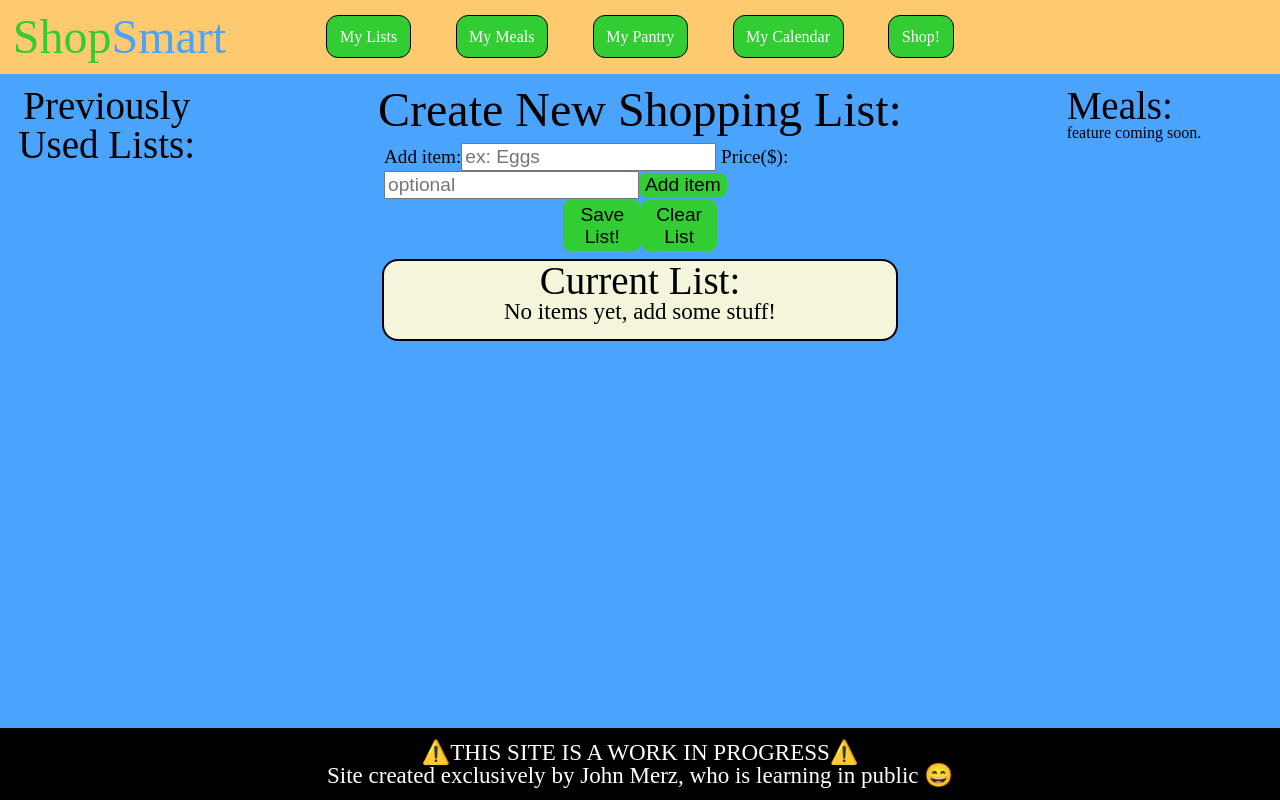
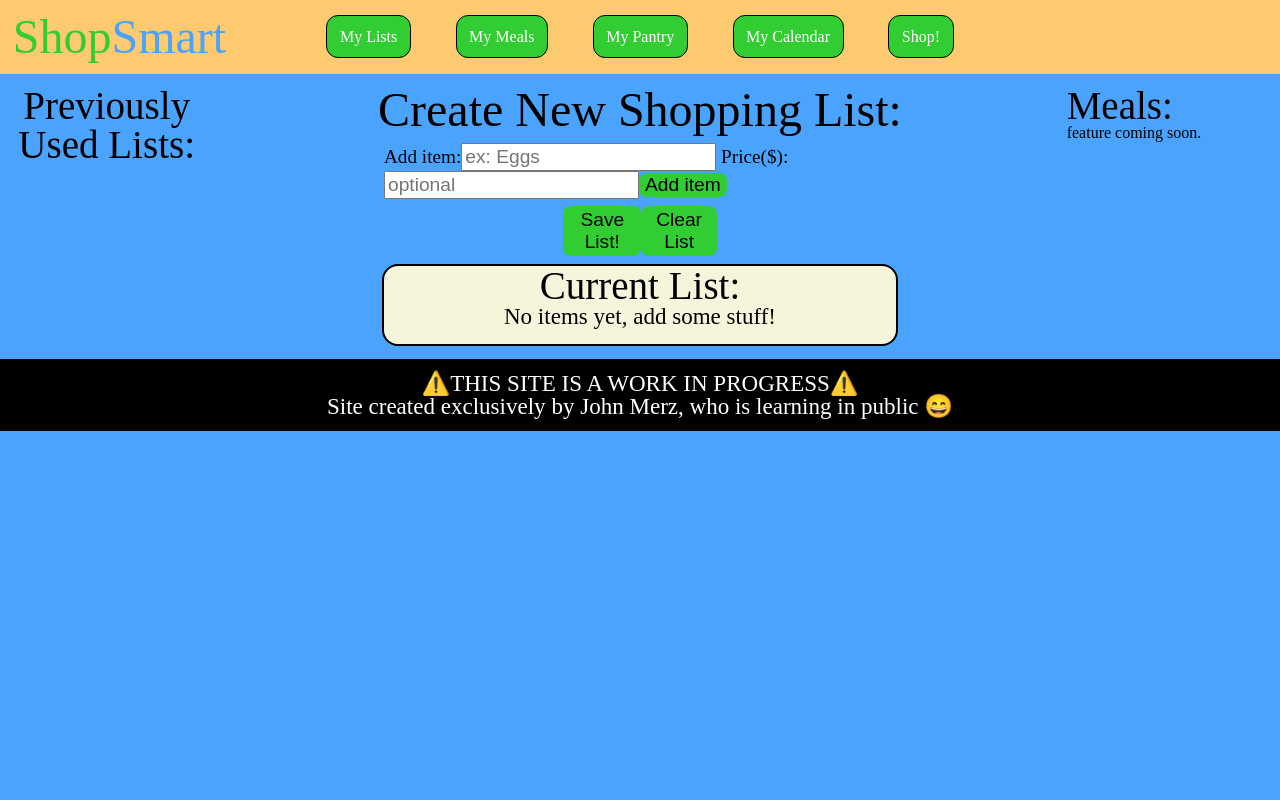
Before and after one commit to jmerz826/shop-smart, a React (Create React App) app in the folder shop-smart/: page / in a window 1280 px wide. Built offline with nearby package versions, Linux system fonts and the light colour scheme.

Commit message:
footer mod

```diff
--- a/shop-smart/src/components/footer.js
+++ b/shop-smart/src/components/footer.js
@@ -4,7 +4,7 @@ import styled from "styled-components";
 const StyledFooter = styled.footer`
     background-color:black;
     color:white;
-    position:absolute;
+    position:sticky;
     bottom:0;
     width:100%;
     display:flex;
--- a/shop-smart/src/components/lists/newList.js
+++ b/shop-smart/src/components/lists/newList.js
@@ -9,6 +9,7 @@ const StyledNewList = styled.div`
   flex-direction: column;
   align-items: center;
   width: 100%;
+  margin-bottom:1%;
 
   form {
     margin-top: 1%;
@@ -38,6 +39,7 @@ const StyledNewList = styled.div`
   .bottom-buttons {
     display: flex;
     margin: 0 35%;
+    margin-top: 1%;
   }
 
   #clear-modal {
```
